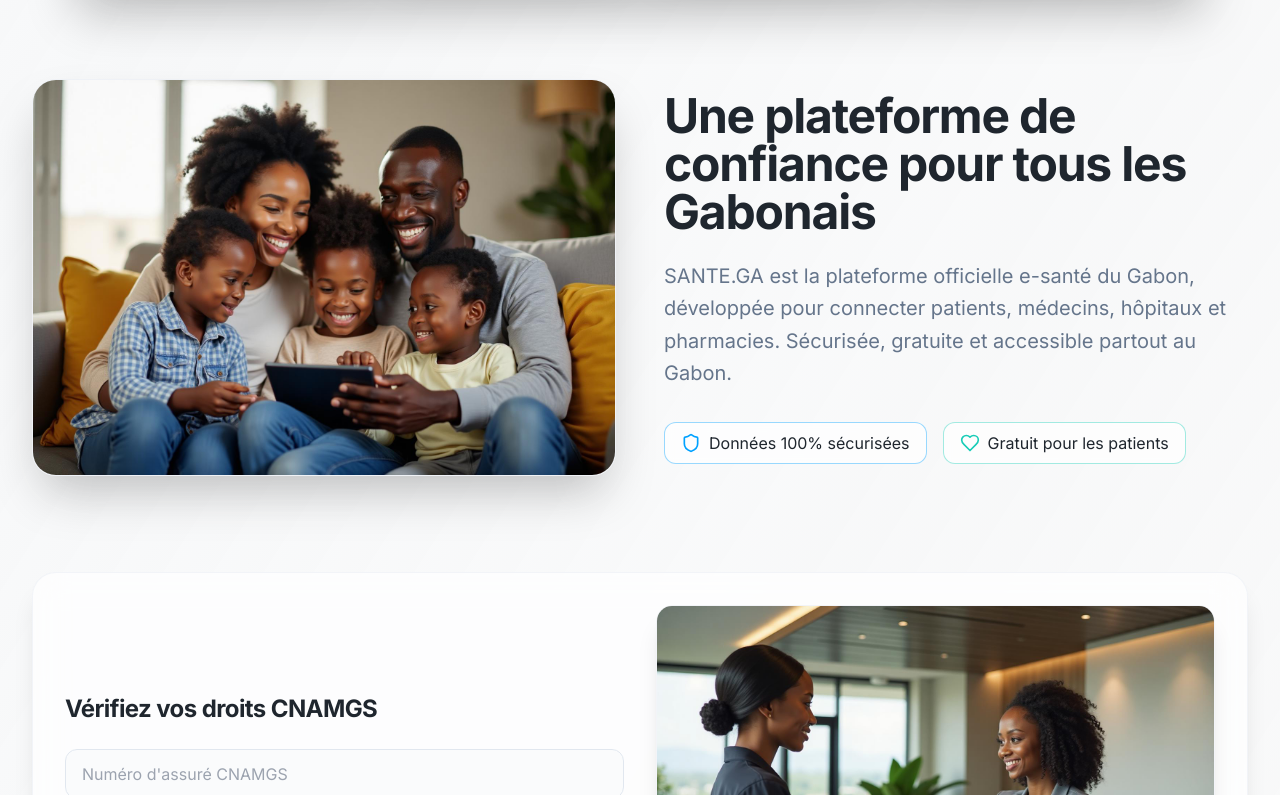
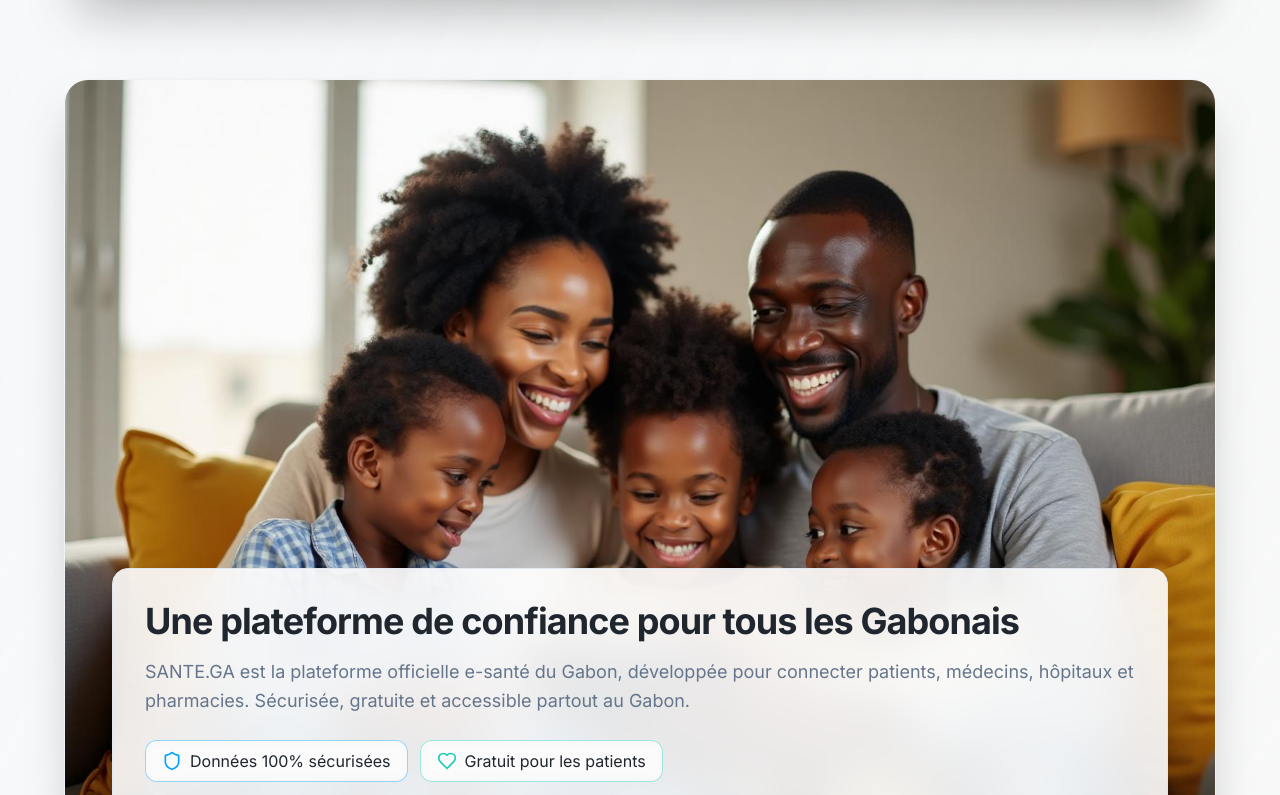
Before and after one commit to okatech-org/sante, a React (Vite) app: page / in a window 1280 px wide. Shown: the part 2585-3380 px from the top of the page. Built offline with nearby package versions, Linux system fonts and the light colour scheme; the HTML template or start-up script is replaced by a standard one.

Commit message:
Refactor info blocks layout

```diff
--- a/src/pages/Landing.tsx
+++ b/src/pages/Landing.tsx
@@ -583,40 +583,63 @@ export default function Landing() {
           </div>
 
           {/* Trust & Mission Part */}
-          <div className="grid lg:grid-cols-2 gap-12 items-center">
-            {/* Image */}
-            <div className="order-2 lg:order-1">
-              <div className="rounded-3xl overflow-hidden shadow-2xl border border-border/40 hover:shadow-3xl transition-shadow duration-500">
+          <div className="relative max-w-6xl mx-auto">
+            {/* Image de fond */}
+            <div className="rounded-3xl overflow-hidden shadow-2xl border border-border/40">
               <img
                 src={familyImage}
                 alt="Famille gabonaise consultant leur dossier médical"
                 className="w-full h-auto object-cover"
               />
             </div>
+
+            {/* Overlay des infos - visible uniquement sur tablette et desktop */}
+            <div className="hidden md:block absolute inset-0 p-6 lg:p-12">
+              <div className="flex flex-col justify-end h-full">
+                <div className="backdrop-blur-xl bg-card/90 rounded-2xl p-6 lg:p-8 border border-border shadow-2xl">
+                  <h2 className="text-3xl lg:text-4xl font-bold mb-4">
+                    {t('landing.trust.title') || "Une plateforme de confiance pour tous les Gabonais"}
+                  </h2>
+                  <p className="text-lg text-muted-foreground mb-6 leading-relaxed">
+                    {t('landing.trust.subtitle') || "SANTE.GA est la plateforme officielle e-santé du Gabon, développée pour connecter patients, médecins, hôpitaux et pharmacies. Sécurisée, gratuite et accessible partout au Gabon."}
+                  </p>
+                  <div className="flex flex-wrap gap-3">
+                    <div className="flex items-center gap-2 bg-background/70 backdrop-blur-sm px-4 py-2 rounded-lg border border-secondary/40">
+                      <Shield className="w-5 h-5 text-secondary flex-shrink-0" />
+                      <span className="text-sm lg:text-base">{t('landing.trust.badge1') || "Données 100% sécurisées"}</span>
+                    </div>
+                    <div className="flex items-center gap-2 bg-background/70 backdrop-blur-sm px-4 py-2 rounded-lg border border-primary/40">
+                      <Heart className="w-5 h-5 text-primary flex-shrink-0" />
+                      <span className="text-sm lg:text-base">{t('landing.trust.badge3') || "Gratuit pour les patients"}</span>
+                    </div>
+                  </div>
+                </div>
+              </div>
             </div>
 
-            {/* Contenu */}
-            <div className="order-1 lg:order-2">
-              <h2 className="text-4xl sm:text-5xl font-bold mb-6">
+            {/* Version mobile - infos en dessous de l'image */}
+            <div className="md:hidden mt-6">
+              <h2 className="text-3xl font-bold mb-4">
                 {t('landing.trust.title') || "Une plateforme de confiance pour tous les Gabonais"}
               </h2>
-              <p className="text-xl text-muted-foreground mb-8 leading-relaxed">
+              <p className="text-lg text-muted-foreground mb-6 leading-relaxed">
                 {t('landing.trust.subtitle') || "SANTE.GA est la plateforme officielle e-santé du Gabon, développée pour connecter patients, médecins, hôpitaux et pharmacies. Sécurisée, gratuite et accessible partout au Gabon."}
               </p>
-              <div className="flex gap-2 md:gap-4">
-                <div className="flex items-center gap-1.5 md:gap-2 bg-card/70 backdrop-blur-sm px-3 py-2 md:px-4 md:py-2 rounded-lg border border-secondary/40 flex-shrink-0 flex-1 md:flex-initial">
-                  <Shield className="w-5 h-5 md:w-5 md:h-5 text-secondary flex-shrink-0" />
-                  <span className="text-xs md:text-base leading-tight">{t('landing.trust.badge1') || "Données 100% sécurisées"}</span>
+              <div className="flex flex-wrap gap-2">
+                <div className="flex items-center gap-1.5 bg-card/70 backdrop-blur-sm px-3 py-2 rounded-lg border border-secondary/40 flex-1">
+                  <Shield className="w-5 h-5 text-secondary flex-shrink-0" />
+                  <span className="text-xs leading-tight">{t('landing.trust.badge1') || "Données 100% sécurisées"}</span>
                 </div>
-                <div className="flex items-center gap-1.5 md:gap-2 bg-card/70 backdrop-blur-sm px-3 py-2 md:px-4 md:py-2 rounded-lg border border-primary/40 flex-shrink-0 flex-1 md:flex-initial">
-                  <Heart className="w-5 h-5 md:w-5 md:h-5 text-primary flex-shrink-0" />
-                  <span className="text-xs md:text-base leading-tight">{t('landing.trust.badge3') || "Gratuit pour les patients"}</span>
+                <div className="flex items-center gap-1.5 bg-card/70 backdrop-blur-sm px-3 py-2 rounded-lg border border-primary/40 flex-1">
+                  <Heart className="w-5 h-5 text-primary flex-shrink-0" />
+                  <span className="text-xs leading-tight">{t('landing.trust.badge3') || "Gratuit pour les patients"}</span>
+                </div>
               </div>
             </div>
           </div>
 
           {/* Section CNAMGS avec image d'hôpital */}
-            <div className="order-3 lg:col-span-2 mt-12">
+          <div className="mt-12">
             <div className="grid lg:grid-cols-2 gap-8 items-center bg-card/70 backdrop-blur-lg rounded-3xl p-8 border border-border/40 shadow-xl">
               <div>
                 <h3 className="text-2xl font-bold mb-6">{t('landing.insurance.title') || "Vérifiez vos droits CNAMGS"}</h3>
@@ -648,7 +671,6 @@ export default function Landing() {
                   alt="Centre de santé au Gabon"
                   className="w-full h-auto object-cover"
                 />
-                </div>
               </div>
             </div>
           </div>
```
Lines whose indentation alone changed are shown as unchanged.
